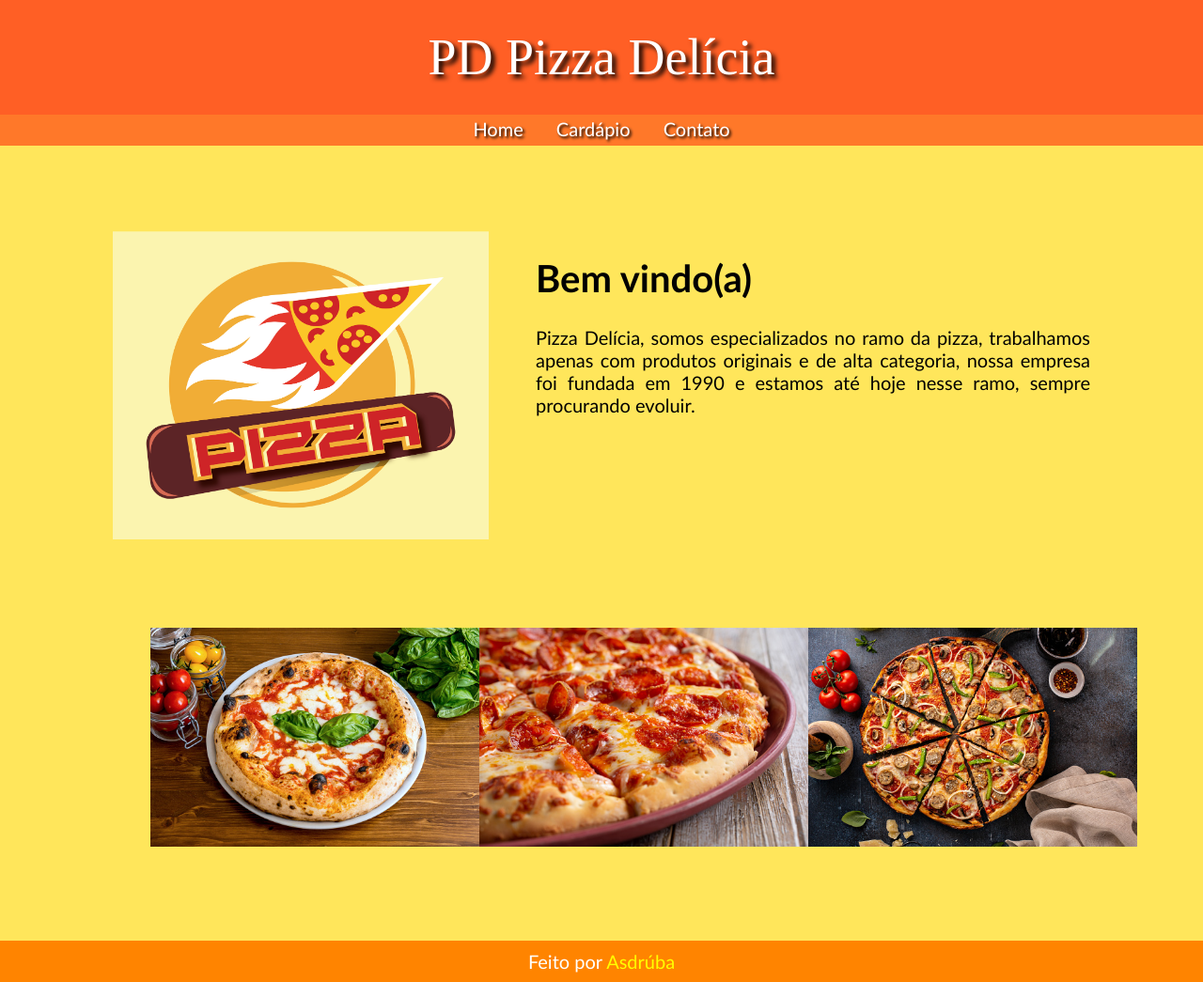
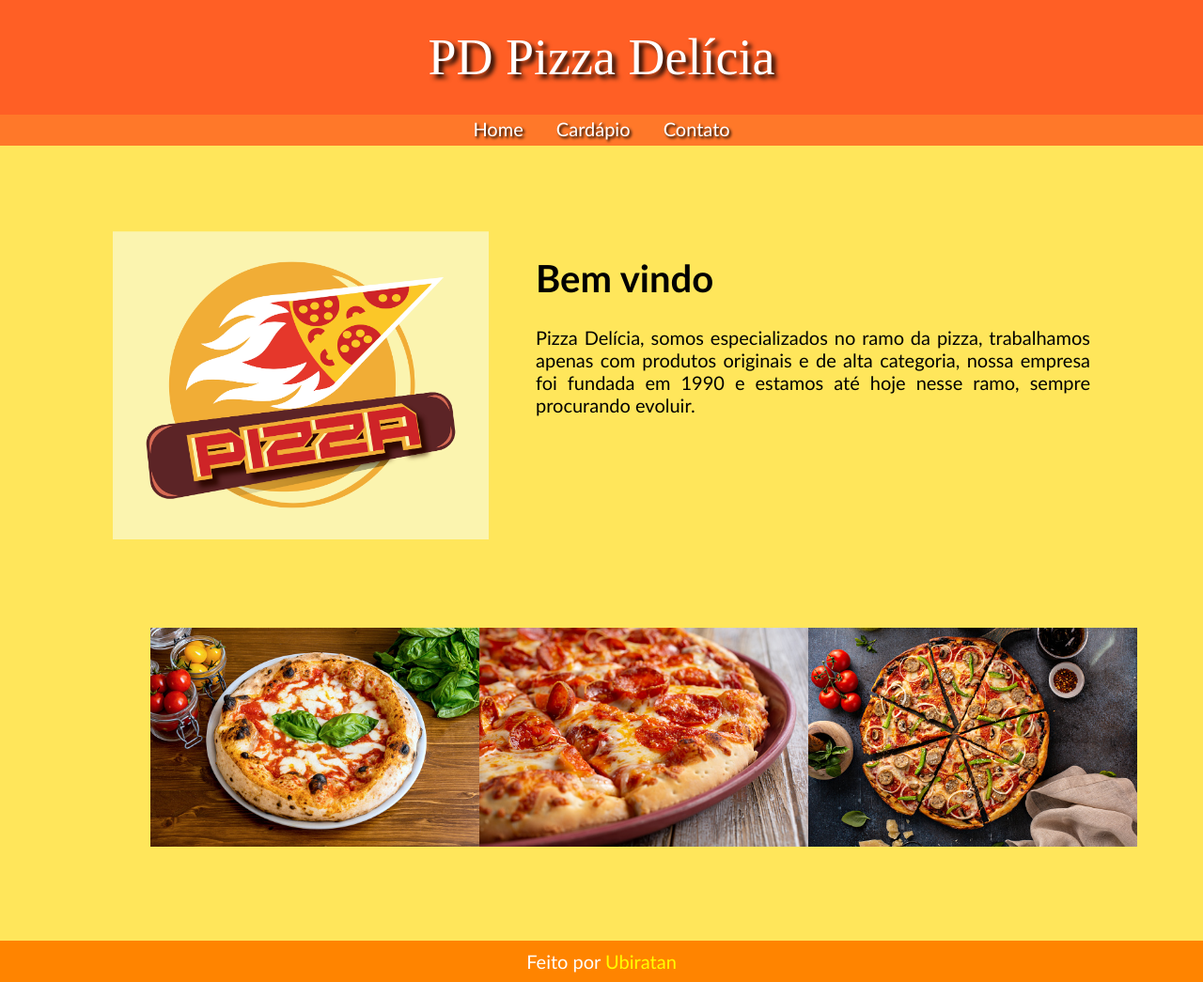
Before and after one commit to EduardoSalvatte/pizza-delicia, a plain HTML site: page index.html in a window 1280 px wide. Shown: the whole page at 94% size. Drawn offline with Linux system fonts and the light colour scheme.

Commit message:
Alterações do Ubiratan
Alteração footer e h1

```diff
--- a/index.html
+++ b/index.html
@@ -16,7 +16,7 @@
         <div id="interna">
             <div><img id="img-text" src="imagens/logo.png" alt="foto pizza"></div>
             <div id="titulo">
-                <h1>Bem vindo(a)</h1>
+                <h1>Bem vindo</h1>
                 <div>
                     Pizza Delícia, somos especializados no ramo da pizza, trabalhamos apenas com produtos
                     originais e de alta categoria, nossa empresa foi fundada em 1990 e estamos até hoje
@@ -33,7 +33,7 @@
         </div>
     </div>
     <footer>
-        Feito por <a href="#">Asdrúba</a>
+        Feito por <a href="#">Ubiratan</a>
     </footer>
 </body>
 </html>
```
